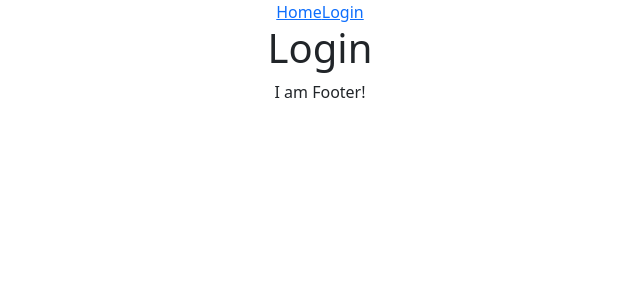
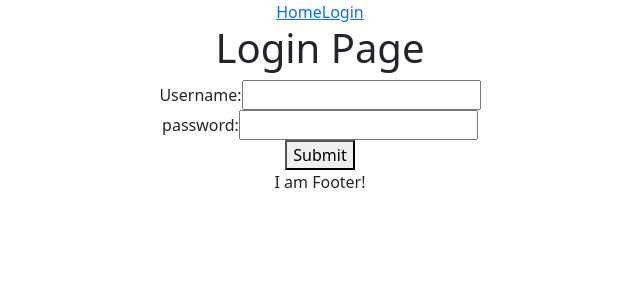
Before and after one commit to manikantareddy268/mern-project-1, a React (Create React App) app: page /login in a window 1280 px wide. Shown: the top 300 px of the page, without its empty margins (320-960 px from the left). Built offline with nearby package versions, Linux system fonts and the light colour scheme.

Commit message:
Create login form and validate

```diff
--- a/src/Login.js
+++ b/src/Login.js
@@ -1,7 +1,72 @@
+import { useState } from "react";
+
 function Login() {
+    const [formData, setFormData] = useState({
+        username: '',
+        password: ''
+    });
+    const [errors, setErrors] = useState({});
+    const [message, setMessage] = useState(null);
+
+    const handelChange = (e) => {
+        const name = e.target.name;
+        const value = e.target.value;
+
+        setFormData({
+            ...formData,
+            [name]: value
+        });
+    };
+
+    const validate = () => {
+        let isValid = true;
+        let newErrors = {};
+
+        if (formData.username.length === 0) {
+            isValid = false;
+            newErrors.username = "Username is mandatory";
+        }
+
+        if (formData.password.length === 0) {
+            isValid = false;
+            newErrors.password = "Password is mandatory";
+        }
+
+        setErrors(newErrors);
+        return isValid;
+    };
+
+    const handelSubmit = (e) => {
+        e.preventDefault();
+
+        if (validate()) {
+            if (formData.username === 'admin' && formData.password === 'admin') {
+                setMessage('Valid Credentials');
+            } else {
+                setMessage('Invalid Credentials');
+            }
+        }
+    };
+
     return(
         <div class="container-fluid text-center">
-            <h1>Login</h1>
+            {message && (message)}
+            <h1>Login Page</h1>
+            <form onSubmit={handelSubmit}>
+                <div>
+                    <label>Username:</label>
+                    <input type="text" name="username" value={formData.username} onChange={handelChange} />
+                    {errors.username && (errors.username)}
+                </div>
+                <div>
+                    <label>password:</label>
+                    <input type="password" name="password" value={formData.password} onChange={handelChange} />
+                    {errors.password && (errors.password)}
+                </div>
+                <div>
+                    <button>Submit</button>
+                </div>
+            </form>
         </div>
     );
 }
```
